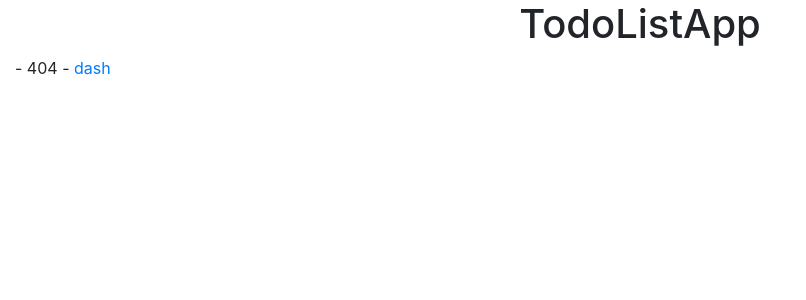
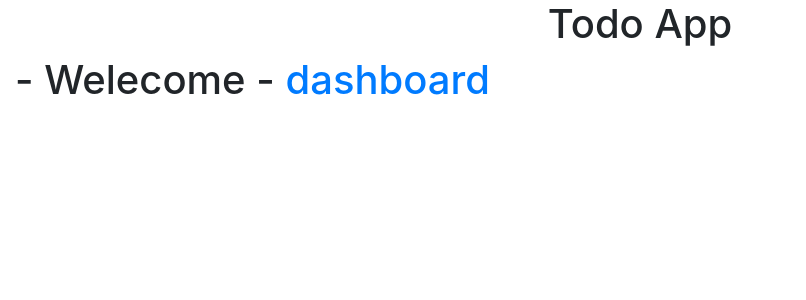
Before and after one commit to aleclofabbro/simple-todolist-webapp, a React (Create React App) app: page / in a window 1280 px wide. Before the commit this address had no page. Shown: the top 300 px of the page, without its empty margins (0-806 px from the left). Built offline with nearby package versions, Linux system fonts and the light colour scheme.

Commit message:
Global events

```diff
--- a/package.json
+++ b/package.json
@@ -1,5 +1,5 @@
 {
-  "name": "todolist",
+  "name": "@alec/simple-todolist-webapp",
   "version": "0.1.0",
   "private": true,
   "dependencies": {
@@ -36,6 +36,7 @@
     ]
   },
   "devDependencies": {
-    "@types/react": "^16.8.23"
+    "@types/react": "^16.8.23",
+    "strict-event-emitter-types": "^2.0.0"
   }
 }
--- a/src/App.tsx
+++ b/src/App.tsx
@@ -1,44 +1,61 @@
-import React, { useContext } from 'react';
+import React, { useContext, useState, useEffect, createContext } from 'react';
 import { Route, Link } from "react-router-dom";
-import { __RouterContext, RouteComponentProps, Switch } from 'react-router';
+import { __RouterContext, Switch } from 'react-router';
 import { TodoListIdRegExp } from './types/Data';
+import { pageTitleByRouterCtx } from './helper/routes';
+import { StrictEmitter, makeEmitter } from './helper/StrictEmitter';
+
+export interface Events {
+  changeDocumentTitle: string
+}
+
+export interface Ctx {
+  emitter: StrictEmitter<Events>
+}
+
+export const AppCtx = createContext<Ctx>({
+  emitter: makeEmitter<Events>()
+})
+
 
 const App: React.FC = () => {
+  const ctx = useContext(AppCtx)
   const routerCtx = useContext(__RouterContext)
+  const [title, setTitle] = useState('Todo App')
+
+  useEffect(() => {
+    const docTitle = pageTitleByRouterCtx(routerCtx)
+    ctx.emitter.emit('changeDocumentTitle', docTitle)
+  }, [routerCtx])
+
+  useEffect(() => {
+    ctx.emitter.addListener('changeDocumentTitle', setTitle)
+    return () => { ctx.emitter.removeListener('changeDocumentTitle', setTitle) }
+  }, [])
+
   return (
-    < >
-      <h1 className="text-center">{pageTitleByRouterCtx(routerCtx)}</h1>
+    <>
+      <h1 className="text-center">{title}</h1>
       <div className="main">
         <div className="page">
           <Switch>
+            <Route exact path="/" render={(_) => <h1>- Welecome - <Link to="/dashboard" >dashboard</Link></h1>} />
             <Route
+              exact
               path="/dashboard"
               render={() => <div>dashboard <Link to="/todolist/3443" >todo</Link>  </div>}
             />
             <Route
+              exact
               path={`/todolist/:id(${TodoListIdRegExp.source})`}
               render={(_) => <div>todolist:{_.match.params.id} <Link to="/dashboard" >dash</Link></div>}
             />
-            <Route render={(_) => <div>- 404 - <Link to="/dashboard" >dash</Link></div>} />
+            <Route render={(_) => <div>- 404 - <Link to="/dashboard" >dashboard</Link></div>} />
           </Switch>
         </div>
       </div>
-    </ >
+    </>
   );
 }
 
-function pageTitleByRouterCtx(routerCtx: RouteComponentProps) {
-  const _title = Object.keys(regexLocationPathTitle).find((key) => {
-    const reg = regexLocationPathTitle[key as keyof (typeof regexLocationPathTitle)]
-    return !!routerCtx.location.pathname.match(reg)
-  })
-  const title = `TodoListApp ${_title ? ` | ${_title}` : ``}`
-  window.document.title = title
-  return title
-}
-const regexLocationPathTitle = {
-  'Dashboard': /^\/dashboard$/,
-  'TodoList': new RegExp(`^\/todolist\/${TodoListIdRegExp.source}$`)
-}
-
 export default App;
--- /dev/null
+++ b/src/helper/StrictEmitter.ts
@@ -0,0 +1,6 @@
+import { EventEmitter } from 'events';
+import { StrictEventEmitter } from 'strict-event-emitter-types';
+
+
+export type StrictEmitter<Evts> = StrictEventEmitter<EventEmitter, Evts>
+export const makeEmitter = <Events>() => new EventEmitter() as StrictEmitter<Events>
--- /dev/null
+++ b/src/helper/routes.ts
@@ -0,0 +1,15 @@
+import { TodoListIdRegExp } from '../types/Data';
+import { RouteComponentProps } from 'react-router';
+
+export function pageTitleByRouterCtx(routerCtx: RouteComponentProps) {
+  const _title = Object.keys(regexLocationPathTitle).find((key) => {
+    const reg = regexLocationPathTitle[key as keyof (typeof regexLocationPathTitle)]
+    return !!routerCtx.location.pathname.match(reg)
+  })
+  const title = `TodoListApp ${_title ? ` | ${_title}` : ``}`
+  return title
+}
+const regexLocationPathTitle = {
+  'Dashboard': /^\/dashboard$/,
+  'TodoList': new RegExp(`^\/todolist\/${TodoListIdRegExp.source}$`)
+}
--- a/src/index.tsx
+++ b/src/index.tsx
@@ -1,14 +1,24 @@
+import io_doc from './io/document'
 import React from 'react';
 import ReactDOM from 'react-dom';
-import App from './App';
+import App, { AppCtx } from './App';
 import * as serviceWorker from './serviceWorker';
 import { __RouterContext } from 'react-router';
 import { BrowserRouter } from 'react-router-dom';
+import { Events as AppEvents } from './App';
+import { makeEmitter } from './helper/StrictEmitter';
+
+
+export type GlobalEvents = AppEvents
+export const emitter = makeEmitter<GlobalEvents>()
+io_doc(emitter)
 
 ReactDOM.render(
-  <BrowserRouter >
-    <App />
-  </BrowserRouter >,
+  <BrowserRouter>
+    <AppCtx.Provider value={{ emitter }}>
+      <App />
+    </AppCtx.Provider>
+  </BrowserRouter>,
   document.getElementById('root')
 );
 
--- /dev/null
+++ b/src/io/document.ts
@@ -0,0 +1,6 @@
+import { StrictEmitter } from '../helper/StrictEmitter';
+import { GlobalEvents } from '..';
+
+export default (emitter: StrictEmitter<GlobalEvents>) => {
+  emitter.addListener('changeDocumentTitle', title => window.document.title = title)
+}
```
Also changed, not shown: 1 other file (tests, documents, lock files or other folders).
